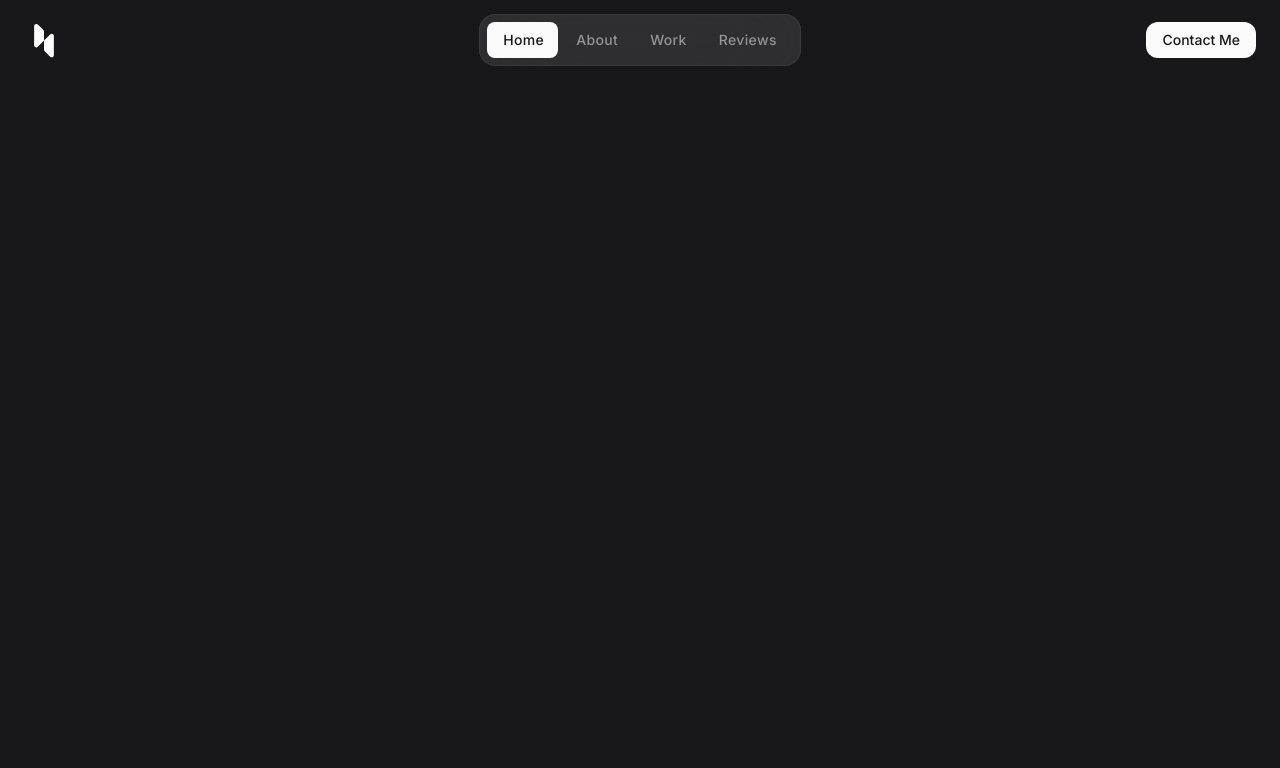
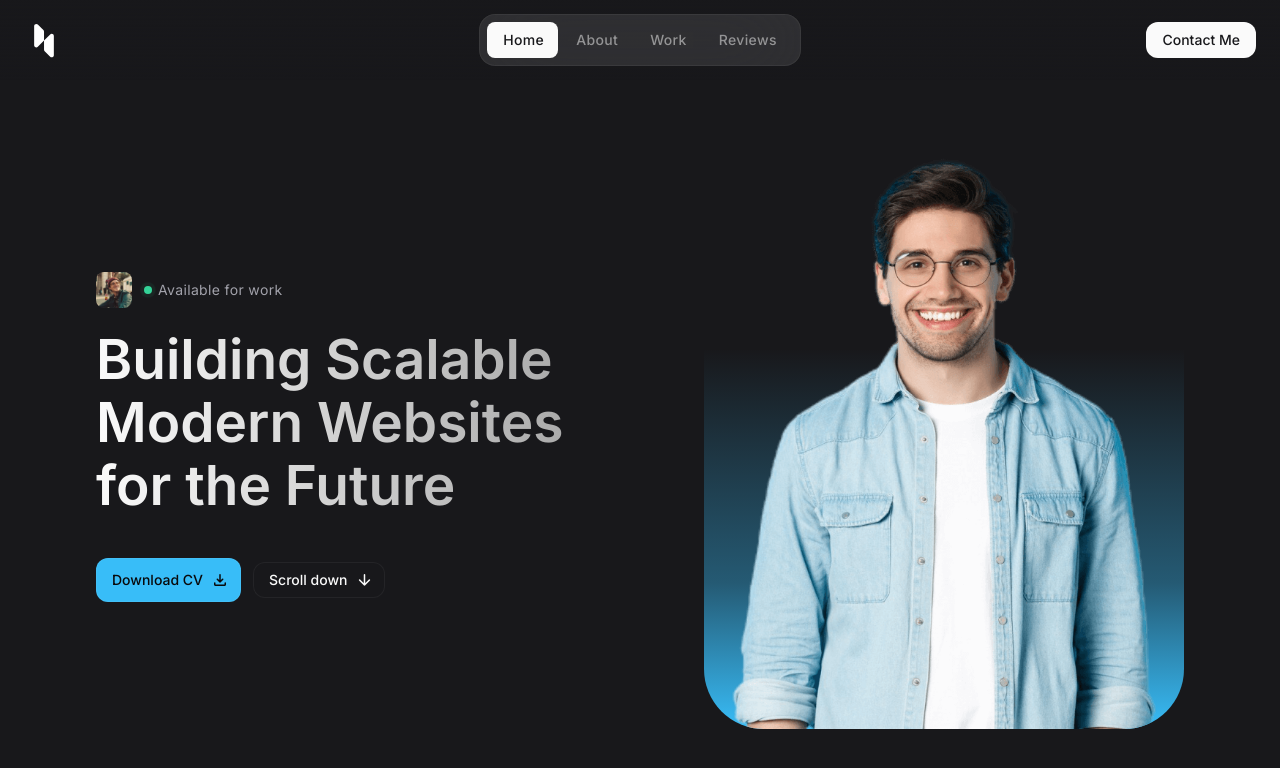
Before and after one commit to ZufarovAbdulla99/portfolio, a React (Vite) app: page / in a window 1280 px wide. Shown: the top 768 px of the page. Built offline with nearby package versions, Linux system fonts and the light colour scheme.

Commit message:
Hero section added

```diff
--- a/src/App.tsx
+++ b/src/App.tsx
@@ -1,14 +1,16 @@
-
-
 // Components
 import Header from "./components/Header";
+import Hero from "./components/Hero";
 
 const App = () => {
-
   return (
-    <Header />
-  )
-
-}
+    <>
+      <Header />
+      <main>
+        <Hero />
+      </main>
+    </>
+  );
+};
 
 export default App;
--- /dev/null
+++ b/src/components/Button.tsx
@@ -0,0 +1,75 @@
+import { FC } from "react";
+
+// Primary Button
+
+const ButtonPrimary: FC<{
+  href?: string;
+  target?: string;
+  label: string;
+  icon: string;
+  classes?: string;
+}> = ({ href, target = "_self", label, icon, classes }) => {
+  if (href) {
+    return (
+      <a href={href} target={target} className={"btn btn-primary" + classes}>
+        {label}
+
+        {icon ? (
+          <span className="material-symbols-rounded" aria-hidden="true">
+            {icon}
+          </span>
+        ) : undefined}
+      </a>
+    );
+  } else {
+    return (
+      <button className={"btn btn-primary " + classes}>
+        {label}
+
+        {icon ? (
+          <span className="material-symbols-rounded" aria-hidden="true">
+            {icon}
+          </span>
+        ) : undefined}
+      </button>
+    );
+  }
+};
+
+// Outline Button
+
+const ButtonOutline: FC<{
+    href?: string;
+    target?: string;
+    label: string;
+    icon: string;
+    classes?: string;
+  }> = ({ href, target = "_self", label, icon, classes }) => {
+    if (href) {
+      return (
+        <a href={href} target={target} className={"btn btn-outline" + classes}>
+          {label}
+
+          {icon ? (
+            <span className="material-symbols-rounded" aria-hidden="true">
+              {icon}
+            </span>
+          ) : undefined}
+        </a>
+      );
+    } else {
+      return (
+        <button className={"btn btn-outline " + classes}>
+          {label}
+
+          {icon ? (
+            <span className="material-symbols-rounded" aria-hidden="true">
+              {icon}
+            </span>
+          ) : undefined}
+        </button>
+      );
+    }
+  };
+
+export { ButtonPrimary, ButtonOutline };
--- /dev/null
+++ b/src/components/Hero.tsx
@@ -0,0 +1,54 @@
+// // Components
+import { ButtonPrimary, ButtonOutline } from "./Button";
+
+const Hero = () => {
+  return (
+    <section id="home" className="pt-28 lg:pt-36">
+      <div className="container lg:grid lg:grid-cols-2 items-center lg:gap-10">
+        <div>
+          <div className="flex items-center gap-3">
+            <figure className="img-box w-9 h-9 rounded-lg">
+              <img
+                src="/images/avatar-1.jpg"
+                width={40}
+                height={40}
+                alt="Zufarov Abdulla portrait"
+                className="img-cover"
+              />
+            </figure>
+
+            <div className="flex items-center gap-1.5 text-zinc-400 text-sm tracking-wide">
+              <span className="relative w-2 h-2 rounded-full bg-emerald-400">
+                <span className="absolute inset-0 rounded-full bg-emerald-400 animate-ping"></span>
+              </span>
+              Available for work
+            </div>
+          </div>
+
+          <h2 className="headline-1 max-w-[15ch] sm:max-w-[20ch] lg:max-w-[15ch] mt-5 mb-8 lg:mb-10">
+            Building Scalable Modern Websites for the Future
+          </h2>
+
+          <div className="flex items-center gap-3">
+            <ButtonPrimary label="Download CV" icon="download" />
+            <ButtonOutline href="#about" label="Scroll down" icon="arrow_downward"/>
+          </div>
+        </div>
+
+        <div className="hidden lg:block">
+          <figure className="w-full max-w-[480px] ml-auto bg-gradient-to-t from-sky-400 via-25% via-sky-400/40 to-65% rounded-[60px] overflow-hidden">
+            <img
+              src="/images/hero-banner.png"
+              width={656}
+              height={800}
+              alt="Zufarov Abdulla"
+              className="w-full"
+            />
+          </figure>
+        </div>
+      </div>
+    </section>
+  );
+};
+
+export default Hero;
--- a/src/index.css
+++ b/src/index.css
@@ -12,11 +12,40 @@
   @apply bg-zinc-900 text-zinc-50;
 }
 
+
+/* TYPOGRAPHY */
+
+.headline-1 {
+  @apply max-w-max;
+  background: -webkit-linear-gradient(0deg, #fafafa, #a1a1a1);
+  -webkit-background-clip: text;
+  -webkit-text-fill-color: transparent;
+}
+
+.headline-1 {
+  @apply text-5xl leading-tight font-semibold lg:text-[55px] lg:leading-[1.15];
+}
+
+
+
+
 /* UTILITIES */
 
 .material-symbols-rounded {
   @apply w-[1em] h-[1em] overflow-hidden;
   font-variation-settings: "FILL" 0, "wght" 400, "GRAD" 0, "opsz" 24;
+}
+
+.container {
+  @apply px-4 mx-auto lg:px-8 xl:max-w-6xl;
+}
+
+.img-box {
+  @apply bg-zinc-700 overflow-hidden;
+}
+
+.img-cover {
+  @apply w-full h-full object-cover;
 }
 
 /* COMPONENTS */
@@ -68,3 +97,19 @@
 .btn-secondary {
   @apply bg-zinc-50 text-zinc-900 active:bg-zinc-50/80
 }
+
+.btn .material-symbols-rounded {
+  @apply text-[18px];
+}
+
+.btn:has( .material-symbols-rounded) {
+  @apply pr-3
+}
+
+.btn-primary {
+  @apply h-11 bg-sky-400 text-zinc-950 hover:bg-sky-300 active:bg-sky-400;
+}
+
+.btn-outline {
+  @apply h-11 bg-zinc-800 hover:bg-zinc-700 active:bg-zinc-800;
+}
```
